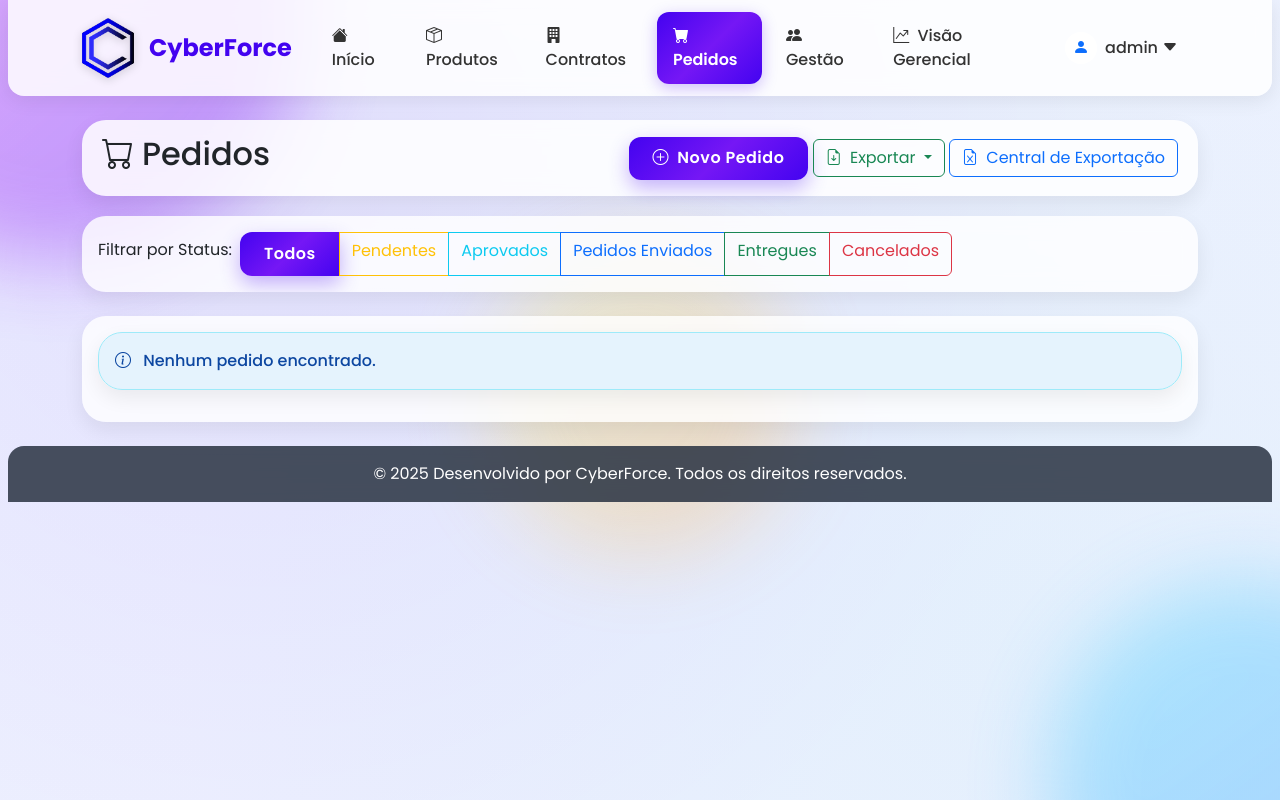
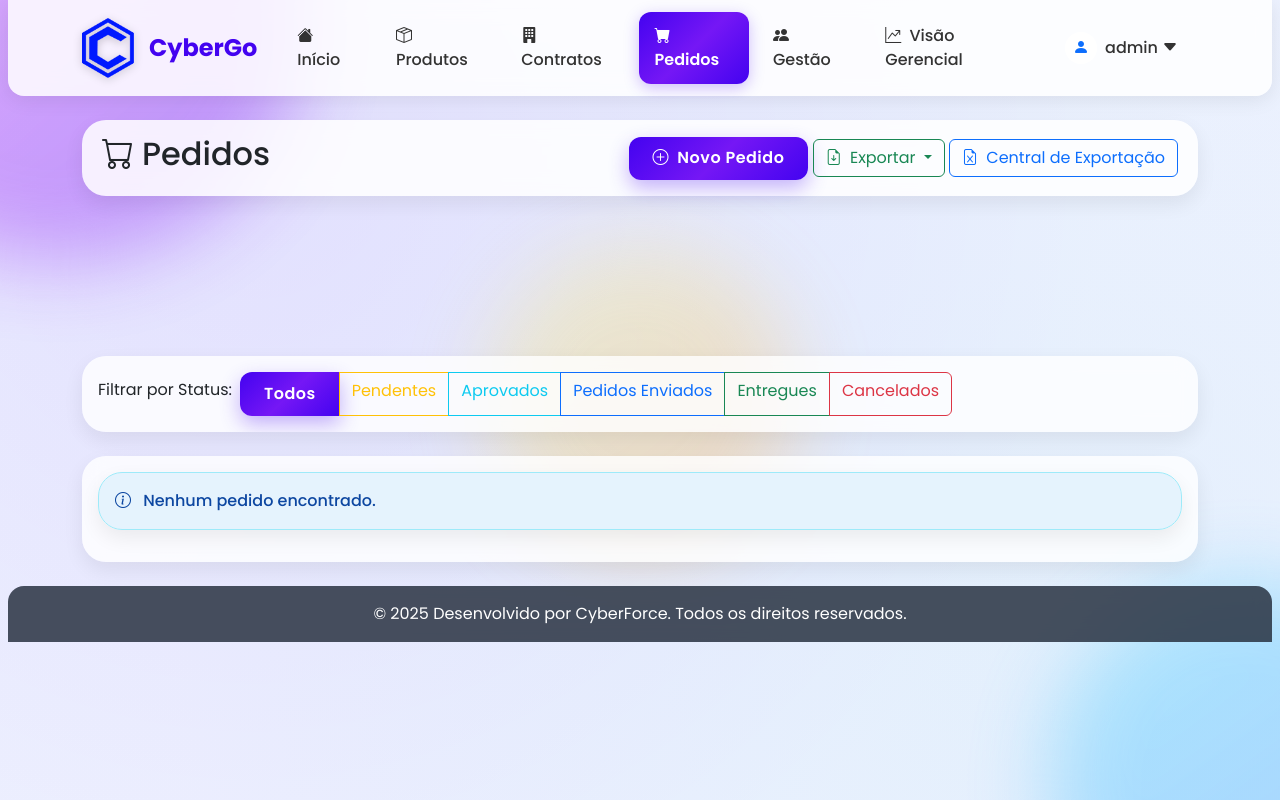
Before and after one commit to mma21947/projeto-operacional, a Django app: page /pedidos/ in a window 1280 px wide. Run offline with Django 5.2, Linux system fonts and the light colour scheme; the visitor is signed in with stand-in values (Sample User, id 1); data that the repository does not hold is empty; parts of the project's set-up code (start-up, migrations or seed data) failed here and were passed over; some libraries are stand-ins or nearby versions.

Commit message:
Ajustes no layout do dropdown e migração para PostgreSQL

```diff
--- a/templates/base/base.html
+++ b/templates/base/base.html
@@ -453,6 +453,10 @@
             position: relative;
             z-index: 1;
         }
+        a {
+            color: white;
+            text-decoration: none;
+        }
 
         /* Menu dropdown do usuário específico */
         .navbar .dropdown-menu {
@@ -533,7 +537,7 @@
         <div class="container">
             <a class="navbar-brand" href="{% url 'core:home' %}">
                 <img src="{% static 'images/logo.png' %}" alt="Logo da Empresa" style="height: 60px; margin-right: 15px; object-fit: contain;">
-                <span style="font-size: 1.2em; font-weight: 700;">CyberForce</span> <span class="ms-1 fw-normal" style="opacity: 0.9; font-size: 1em;"></span>
+                <span style="font-size: 1.2em; font-weight: 700;">CyberGo</span> <span class="ms-1 fw-normal" style="opacity: 0.9; font-size: 1em;"></span>
             </a>
             <button class="navbar-toggler" type="button" data-bs-toggle="collapse" data-bs-target="#navbarNav"
                     aria-controls="navbarNav" aria-expanded="false" aria-label="Toggle navigation">
@@ -656,7 +660,7 @@
     <!-- Footer -->
     <footer class="py-3">
         <div class="container text-center">
-            <p class="mb-0">&copy; {% now "Y" %} Desenvolvido por CyberForce. Todos os direitos reservados.</p>
+            <p class="mb-0">&copy; {% now "Y" %} Desenvolvido por <a href="https://cyberforce.com.br" target="_blank">CyberForce</a>. Todos os direitos reservados.</p>
         </div>
     </footer>
 
--- a/templates/pedidos/lista.html
+++ b/templates/pedidos/lista.html
@@ -3,6 +3,20 @@
 {% block title %}Lista de Pedidos{% endblock %}
 
 {% block content %}
+<style>
+
+.page-header {
+    margin-bottom: 160px; /* Adiciona mais espaço após o cabeçalho onde está o dropdown */
+}
+.card-body {
+    z-index: -1;
+}
+.card-body mb-4 {
+    margin-top: 100px;
+}
+
+</style>
+
 <div class="page-header">
     <h2><i class="bi bi-cart me-2"></i>Pedidos</h2>
     <div>
@@ -13,7 +27,7 @@
             <button type="button" class="btn btn-outline-success dropdown-toggle" data-bs-toggle="dropdown" aria-expanded="false">
                 <i class="bi bi-file-earmark-arrow-down me-1"></i> Exportar
             </button>
-            <ul class="dropdown-menu dropdown-menu-end">
+            <ul class="dropdown-menu dropdown-menu-end";>
                 <li>
                     <a class="dropdown-item" href="#" id="exportar-excel-selecionados">
                         <i class="bi bi-file-earmark-excel me-1"></i> Exportar para Excel
--- a/templates/usuarios/login.html
+++ b/templates/usuarios/login.html
@@ -476,7 +476,7 @@
                 <!-- Sidebar Informativo -->
                 <div class="col-lg-6 login-sidebar">
                     <div class="glow-effect"></div>
-                    <h3>Bem-vindo ao Sistema</h3>
+                    <h3>Bem-vindo a CyberGo</h3>
                     <p>Acesse o sistema para gerenciar pedidos, produtos de forma eficiente e organizada.</p>
 
                     <div class="login-features">
```
Also changed, not shown: static/images/logo.png, static/images/logoold.png (added), 1 other file.
